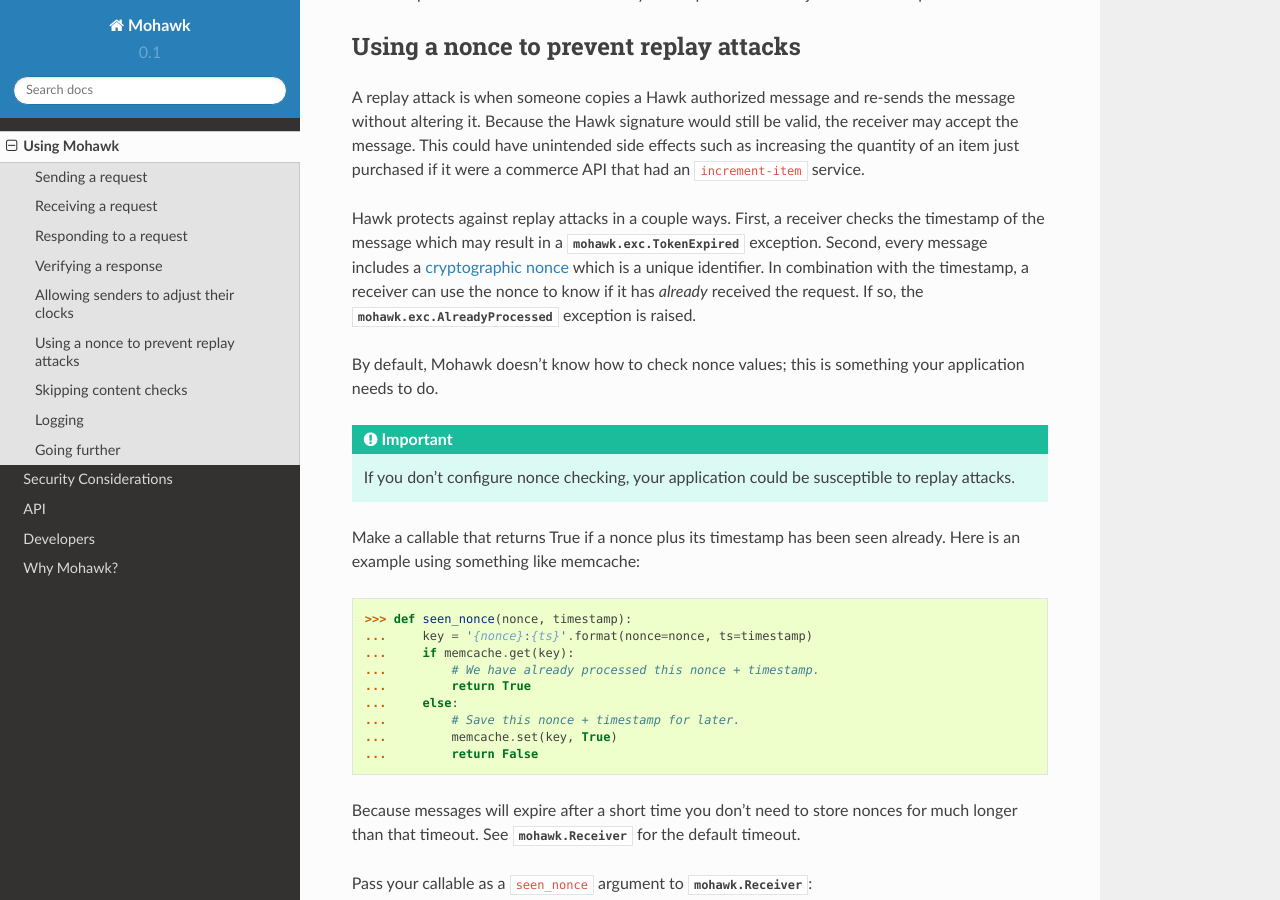
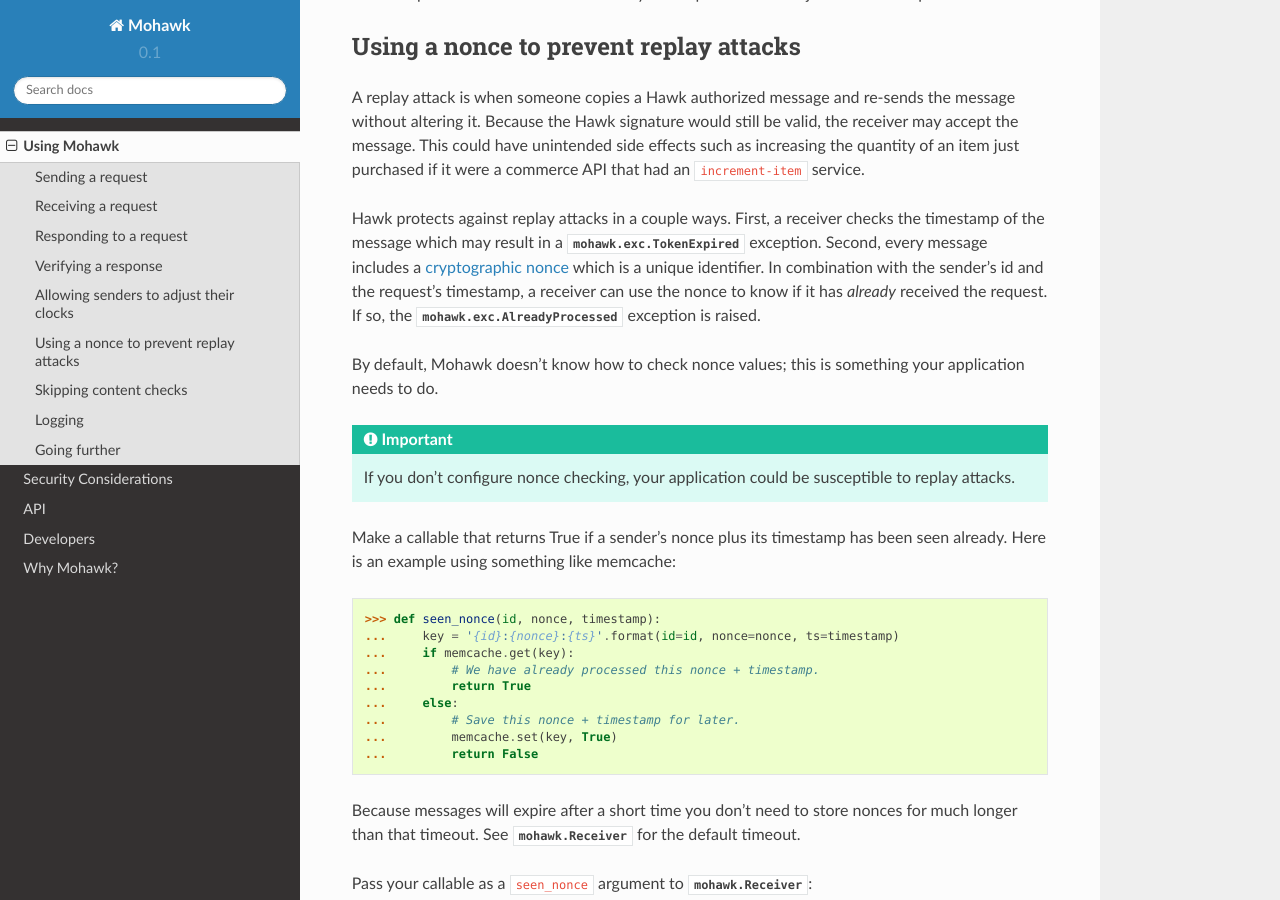
Before and after one commit to kumar303/mohawk, a Sphinx documentation site: the page built from docs/usage.rst, in a window 1280 px wide and 900 px high, scrolled down 3821 px. Built offline with Sphinx 7.4.7 and the Read the Docs theme 2.0.0, drawn with Linux system fonts in a browser that asks for light colours.

Commit message:
The seen_nonce() function now receives the sender's id.
Breaking change to reflect the latest hawk.js spec.
https://github.com/hueniverse/hawk/pull/141

This is necessary in order to avoid false collisions with other requests sharing the same timestamp and nonce values

```diff
--- a/docs/usage.rst
+++ b/docs/usage.rst
@@ -265,9 +265,9 @@
 :class:`mohawk.exc.TokenExpired` exception.
 Second, every message includes a `cryptographic nonce`_
 which is a unique
-identifier. In combination with the timestamp, a receiver can use the nonce to
-know if it has *already* received the request. If so,
-the :class:`mohawk.exc.AlreadyProcessed` exception is raised.
+identifier. In combination with the sender's id and the request's timestamp, a
+receiver can use the nonce to know if it has *already* received the request. If
+so, the :class:`mohawk.exc.AlreadyProcessed` exception is raised.
 
 By default, Mohawk doesn't know how to check nonce values; this is something
 your application needs to do.
@@ -277,13 +277,13 @@
     If you don't configure nonce checking, your application could be
     susceptible to replay attacks.
 
-Make a callable that returns True if a nonce plus its timestamp has been
+Make a callable that returns True if a sender's nonce plus its timestamp has been
 seen already. Here is an example using something like memcache:
 
 .. doctest:: usage
 
-    >>> def seen_nonce(nonce, timestamp):
-    ...     key = '{nonce}:{ts}'.format(nonce=nonce, ts=timestamp)
+    >>> def seen_nonce(id, nonce, timestamp):
+    ...     key = '{id}:{nonce}:{ts}'.format(id=id, nonce=nonce, ts=timestamp)
     ...     if memcache.get(key):
     ...         # We have already processed this nonce + timestamp.
     ...         return True
```
Also changed, not shown: 2 other files.
